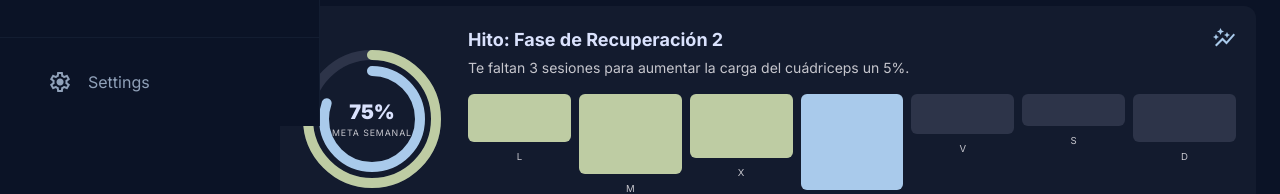
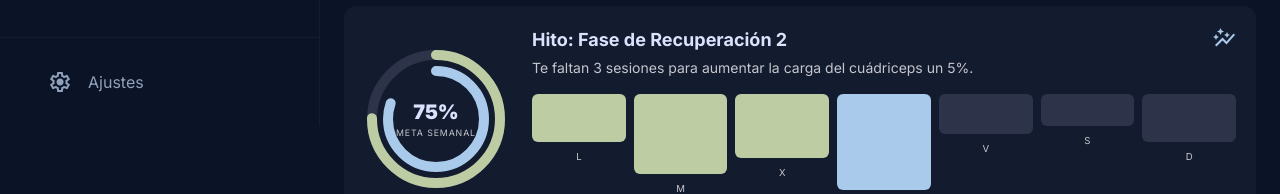
Before and after one commit to 000benblanco/personal-training, a React (Vite) app: page / in a window 1280 px wide. Shown: the part 674-868 px from the top of the page. Built offline with nearby package versions, Linux system fonts and the light colour scheme.

Commit message:
fix: Sidebar width and navigation - ml-80 to match w-80 sidebar, Spanish labels

```diff
--- a/src/components/layout/AppShell.tsx
+++ b/src/components/layout/AppShell.tsx
@@ -34,7 +34,7 @@ export function AppShell() {
       </div>
 
       {/* Main content area */}
-      <main className="lg:ml-64 pb-24 lg:pb-6 min-h-screen pt-20 lg:pt-6">
+      <main className="lg:ml-80 pb-24 lg:pb-6 min-h-screen pt-20 lg:pt-6">
         <div className="w-full max-w-5xl mx-auto px-6 py-8">
           <Outlet />
         </div>
--- a/src/components/layout/Sidebar.tsx
+++ b/src/components/layout/Sidebar.tsx
@@ -4,10 +4,10 @@ import { cn } from '@/lib/utils';
 import { Icon } from '@/components/ui/Icon';
 
 const navItems = [
-  { path: '/', label: 'Dashboard', icon: 'dashboard' },
-  { path: '/train', label: 'Routines', icon: 'fitness_center' },
-  { path: '/calm', label: 'Guided Sessions', icon: 'spa' },
-  { path: '/journey', label: 'Progress Metrics', icon: 'legend_toggle' },
+  { path: '/', label: 'Inicio', icon: 'dashboard' },
+  { path: '/train', label: 'Entrenamiento', icon: 'fitness_center' },
+  { path: '/wellness', label: 'Calma', icon: 'spa' },
+  { path: '/progress', label: 'Mi Camino', icon: 'legend_toggle' },
 ];
 
 export function Sidebar() {
@@ -56,7 +56,7 @@ export function Sidebar() {
           className="flex items-center gap-4 px-6 py-4 text-slate-400 hover:bg-slate-800/30 transition-all"
         >
           <Icon name="settings" className="text-xl" />
-          <span className="text-base">Settings</span>
+          <span className="text-base">Ajustes</span>
         </NavLink>
       </div>
     </aside>
```
Also changed, not shown: 6 other files (tests, documents, lock files or other folders).
